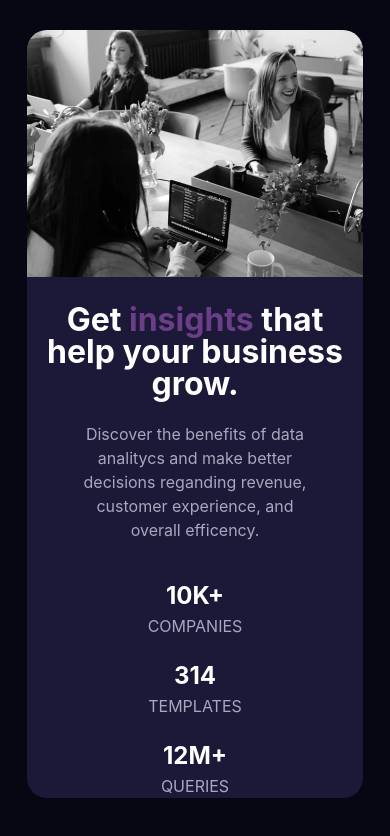
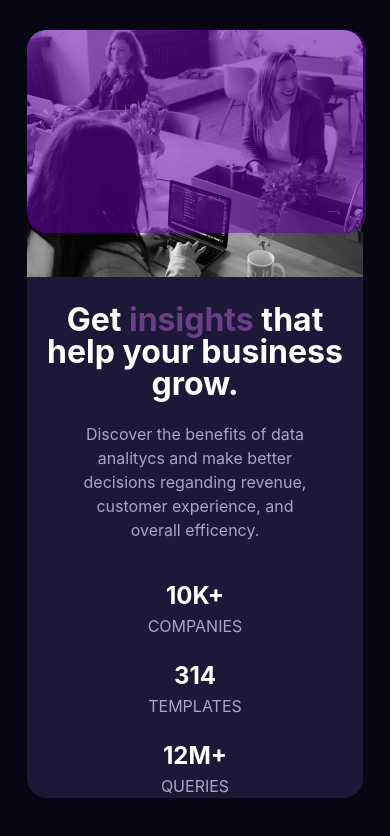
Before and after one commit to Cristiap17/pruebaIGlobal, a React (Vite) app: page / in a window 390 px wide. Shown: the top 836 px of the page. Built offline with nearby package versions, Linux system fonts and the light colour scheme.

Commit message:
Fix Responsive Desing_1

```diff
--- a/src/components/CardComponent.css
+++ b/src/components/CardComponent.css
@@ -10,7 +10,7 @@
 .main-container p {
     color: #a9a7be;
     text-align: center;
-    padding: 0px 56px;
+    padding: 0px 48px;
 }
 
 .footer-container {
@@ -46,6 +46,15 @@
         border-top-right-radius: 20px;
     }
 
+    .super-position {
+        width: 87%;
+        height: 24%;
+        position: fixed;
+        top: 30px;
+        background-color: #6c00b38a;
+        border-radius: 20px;
+    }
+
     .main-container h1 {
         padding: 0 20px;
         line-height: 32px;
--- a/src/components/CardComponent.jsx
+++ b/src/components/CardComponent.jsx
@@ -7,7 +7,7 @@ export default function CardComponent() {
         <div className='card-container'>
             <div className='header-container'>
                 <img src={mobileHeader} alt="Mobile Header" />
-                <div></div>
+                <div className='super-position'></div>
             </div>
             <div></div>
             <div className='main-container'>
```
